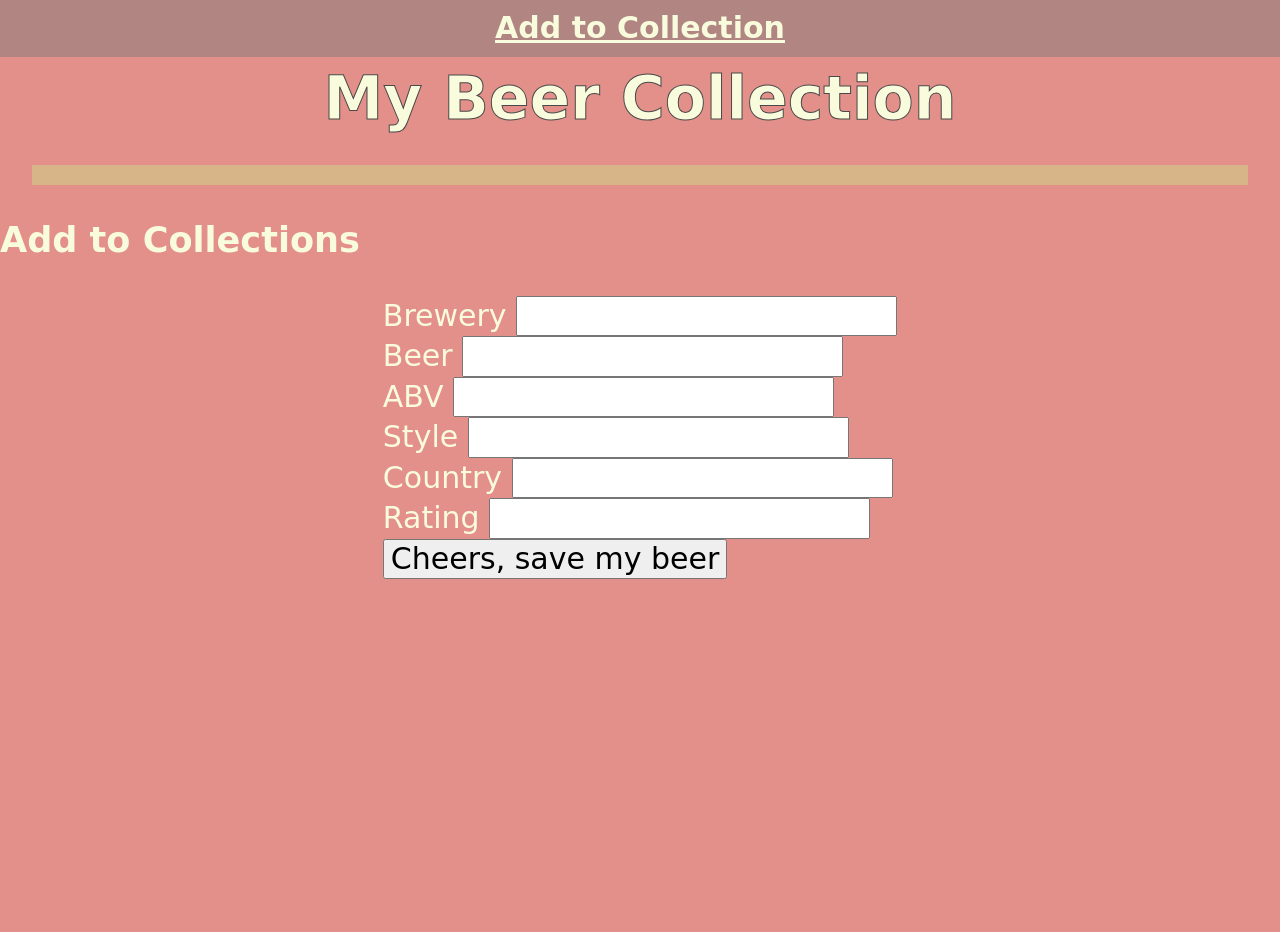
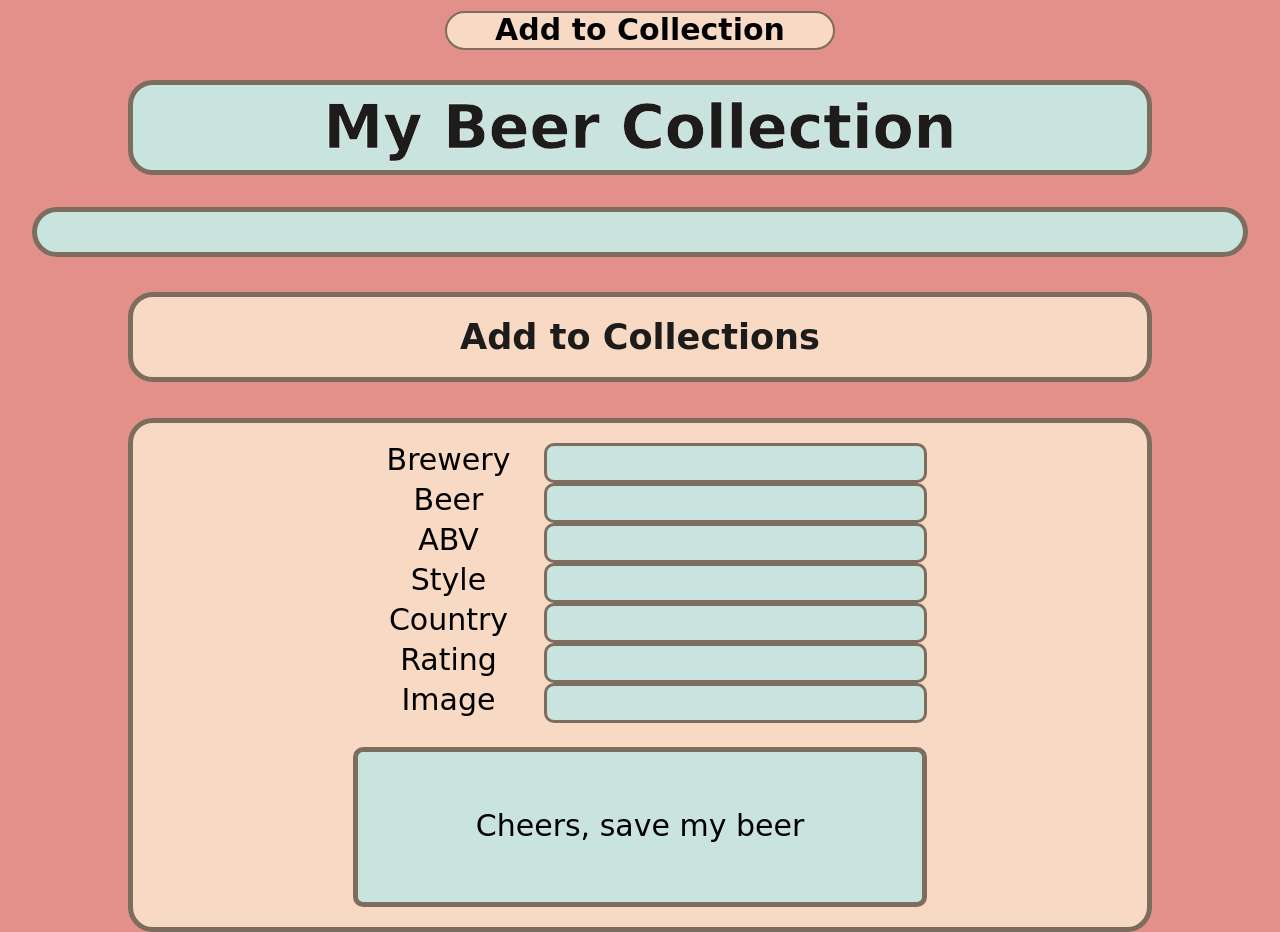
Before and after one commit to tuckermitcht/collection, a PHP site: page / in a window 1280 px wide. Before the commit the page ends 579 px from the top, so only its background shows below. Run offline with PHP 8.4, Linux system fonts and the light colour scheme; data comes from the database, SQL or seed files in the repository; some web fonts are replaced.

Commit message:
starting form

```diff
--- a/css/styles.css
+++ b/css/styles.css
@@ -12,7 +12,7 @@ body {
     font-family: 'Germania One', cursive;
     font-size: 30px;
     background-color: #e3908a;
-    color: #F9FBDD;
+    color: #1d1c1a;
 }
 
 h1,
@@ -22,11 +22,21 @@ p {
 }
 
 .addbeer {
-    color: #F9FBDD;
+    text-align: center;
+    color: black;
+    -webkit-text-stroke-width: 0.1px;
+    -webkit-text-stroke-color: white;
+    border: 2px solid #7d6d5e;
+    background: #F7D9C4;
+    border-radius: 25px;
+    padding-left: 3rem;
+    padding-right: 3rem;
+    text-decoration: none;
+    margin-bottom: 1rem;
 }
 
 .looking {
-    color: #F9FBDD;
+    color: #635147;
 }
 
 .topnav {
@@ -35,7 +45,7 @@ p {
     flex-direction: row;
     font-size: 30px;
     justify-content: center;
-    background-color: #b08582;
+    background-color: #e3908a;
     font-weight: 900;
     position: fixed;
     padding: 0.7rem;
@@ -44,25 +54,49 @@ p {
 
 h1 {
     text-align: center;
-    -webkit-text-stroke-width: 1px;
-    -webkit-text-stroke-color: #4a4949;
-    padding-top: 4rem;
+    -webkit-text-stroke-width: 0.1px;
+    -webkit-text-stroke-color: white;
+    border: 5px solid #7d6d5e;
+    background: #F7D9C4;
+    border-radius: 25px;
+    margin: 80px 70px 0px 70px;
+    padding: 0.5rem;
+
 }
 
 .breweryname {
     padding-top: 2rem;
 }
 
+#rcorners1 {
+    border-radius: 25px;
+    background: #73AD21;
+    padding: 20px;
+    width: 200px;
+    height: 150px;
+}
+
 .grid-container {
     display: grid;
     grid-template-columns: 1fr;
     justify-content: center;
-    -webkit-text-stroke-width: 1px;
-    -webkit-text-stroke-color: #4a4949;
+    gap: 1rem;
     height: auto;
     margin: 2rem;
-    border: 10px solid red;
-    border-color: #D8B589;
+    border: 5px solid #7d6d5e;
+    background: #C9E4DE;
+    border-radius: 25px;
+    padding: 20px;
+}
+
+h3 {
+    text-align: center;
+    border: 5px solid #7d6d5e;
+    background: #F7D9C4;
+    border-radius: 25px;
+    padding: 10px;
+    margin-right: 1rem;
+    margin-left: 1rem;
 }
 
 img {
@@ -75,12 +109,54 @@ img {
     display: flex;
     flex-direction: column;
     align-items: center;
+    border: 5px solid #7d6d5e;
+    background: #F7D9C4;
+    border-radius: 25px;
+    padding: 1rem;
+
 }
 
 .addtocollection {
+    text-align: center;
     display: flex;
     flex-direction: column;
     align-items: center;
+    color: black;
+    border: 5px solid #7d6d5e;
+    background: #F7D9C4;
+    border-radius: 25px;
+    padding: 10px;
+    margin-right: 1rem;
+    margin-left: 1rem;
+}
+
+#addbeerform {
+    display: grid;
+    grid-template-columns: 1fr;
+
+}
+
+#addbeerform #submit {
+    margin-top: 1.5rem;
+    border: 5px solid #7d6d5e;
+    background: #C9E4DE;
+    border-radius: 10px;
+    height: 10rem;
+
+}
+
+input {
+    border: 3px solid #7d6d5e;
+    background: #C9E4DE;
+    border-radius: 10px;
+    height: 2.5rem;
+    text-decoration: none;
+}
+input:focus {
+    outline:none;
+}
+h2 {
+    text-align: center;
 }
 
 @media only screen and (min-width: 600px) {
@@ -88,4 +164,37 @@ img {
         grid-template-columns: 1fr 1fr;
         gap: 1rem;
     }
+
+    .addtocollection {
+        background: #F7D9C4;
+        border-radius: 25px;
+        padding: 20px;
+        margin-right: 8rem;
+        margin-left: 8rem;
+    }
+
+    #addbeerform {
+        display: grid;
+        grid-template-columns: 1fr 2fr;
+    }
+    h3 {
+        padding: 20px;
+        margin-right: 8rem;
+        margin-left: 8rem;
+    }
+    #addbeerform #submit {
+        grid-column: 1 / 3;
+    }
+
+    h1 {
+        text-align: center;
+        -webkit-text-stroke-width: 0.5px;
+        -webkit-text-stroke-color: white;
+        border: 5px solid #7d6d5e;
+        background: #C9E4DE;
+        border-radius: 25px;
+        margin-top: 5rem;
+        margin-right: 8rem;
+        margin-left: 8rem;
+    }
 }
--- a/index.php
+++ b/index.php
@@ -61,34 +61,30 @@ $beers = $query->fetchALL();
 
 <h3>Add to Collections</h3>
 <div id="addbeer" class="addtocollection">
-    <form method="POST" action="form.php">
-        <p>
+    <form method="POST" action="processform.php" id="addbeerform">
+
         <label for="brewery">Brewery </label>
         <input type="text" name="brewery" id="brewery">
-        </p>
-        <p>
+
         <label for="beer">Beer </label>
         <input type="text" name="beer" id="beer">
-        </p>
-        <p>
+
         <label for="abv">ABV</label>
         <input type="text" name="abv" id="abv">
-        </p>
-        <p>
+
         <label for="style">Style </label>
         <input type="text" name="style" id="style">
-        </p>
-        <p>
+
         <label for="country">Country </label>
         <input type="text" name="country" id="country">
-        </p>
-        <p>
+
         <label for="rating">Rating</label>
         <input type="text" name="rating" id="rating">
-        </p>
-        <p>
+
+        <label for="image">Image</label>
+        <input type="text" name="image" id="image">
+
         <input type="submit" name="submit" id="submit" value="Cheers, save my beer">
-        </p>
     </form>
 </div>
 </body>
```
Also changed, not shown: processform.php (added, +20 -0 lines). Lines whose indentation alone changed are shown as unchanged.
